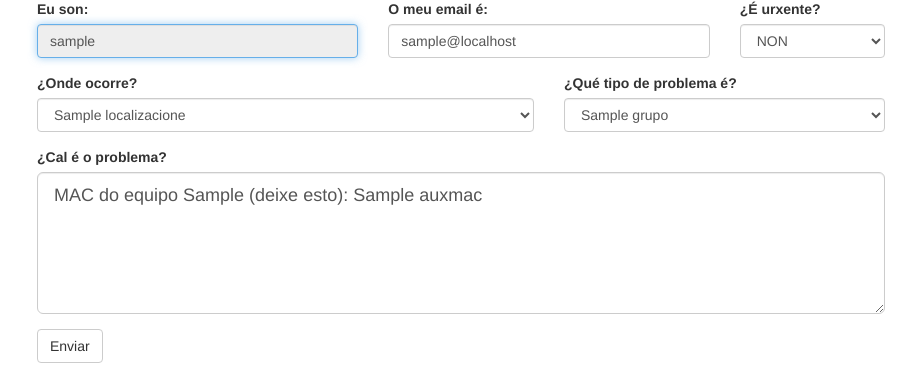
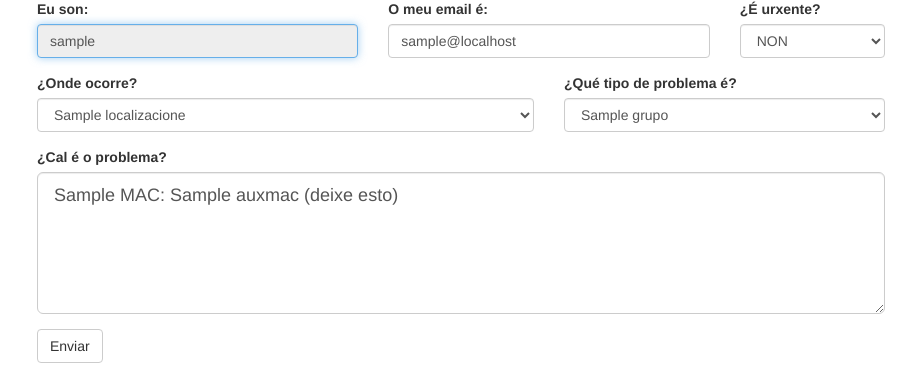
Before and after one commit to jfsanchez/ambrosio, a PHP site: template templates/crearincidencia.inc.php in a window 1280 px wide. Shown: the part 71-449 px from the top of the page, without its empty margins (91-1007 px from the left). Run offline with PHP 8.4, Linux system fonts and the light colour scheme; the visitor is signed in with stand-in values (Sample User, id 1); tables that the repository leaves empty hold one stand-in row (values such as "Sample post"); the template is opened without the code that fills it: most values are stand-ins (such as "Sample title", 1, 10 or a date in 2020); data that the repository does not hold is empty; some libraries are stand-ins or nearby versions.

Commit message:
Corrección texto

```diff
--- a/templates/crearincidencia.inc.php
+++ b/templates/crearincidencia.inc.php
@@ -82,7 +82,7 @@ if ($FRACASO) {
    <textarea maxlength="5000" id="textoincidencia" rows="5" class="form-control input-lg" name="textoincidencia" placeholder="Por favor, describe o problema de forma clara e concisa" required>
 <?php
    if (!empty($auxmac))
-       echo "MAC do equipo $etiqueta_equipo (deixe esto): ".htmlentities(substr($auxmac,0,17));
+       echo "$etiqueta_equipo MAC: ".htmlentities(substr($auxmac,0,17)). " (deixe esto)\n";
    else
        echo $_POST['textoincidencia'];
    ?></textarea>
```
